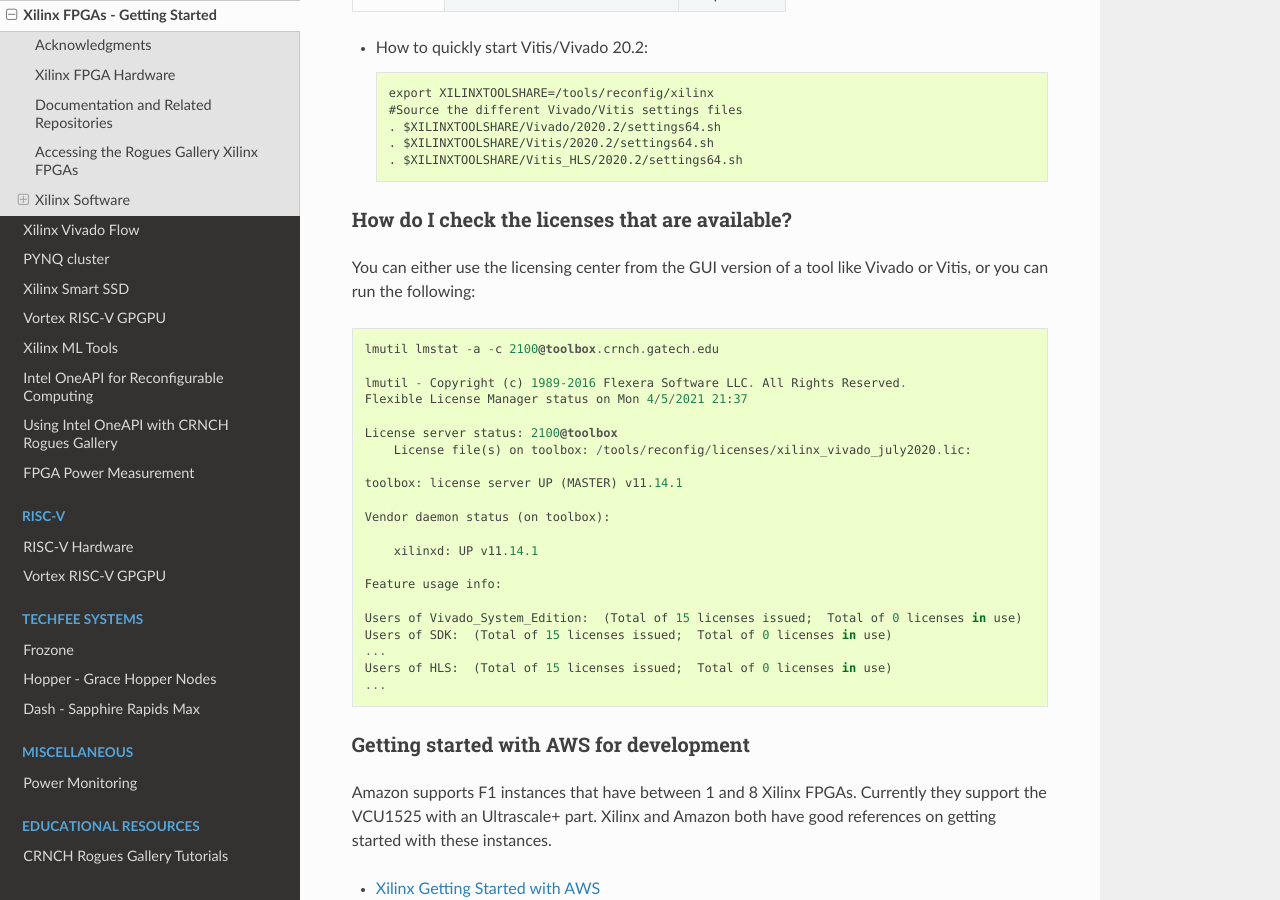
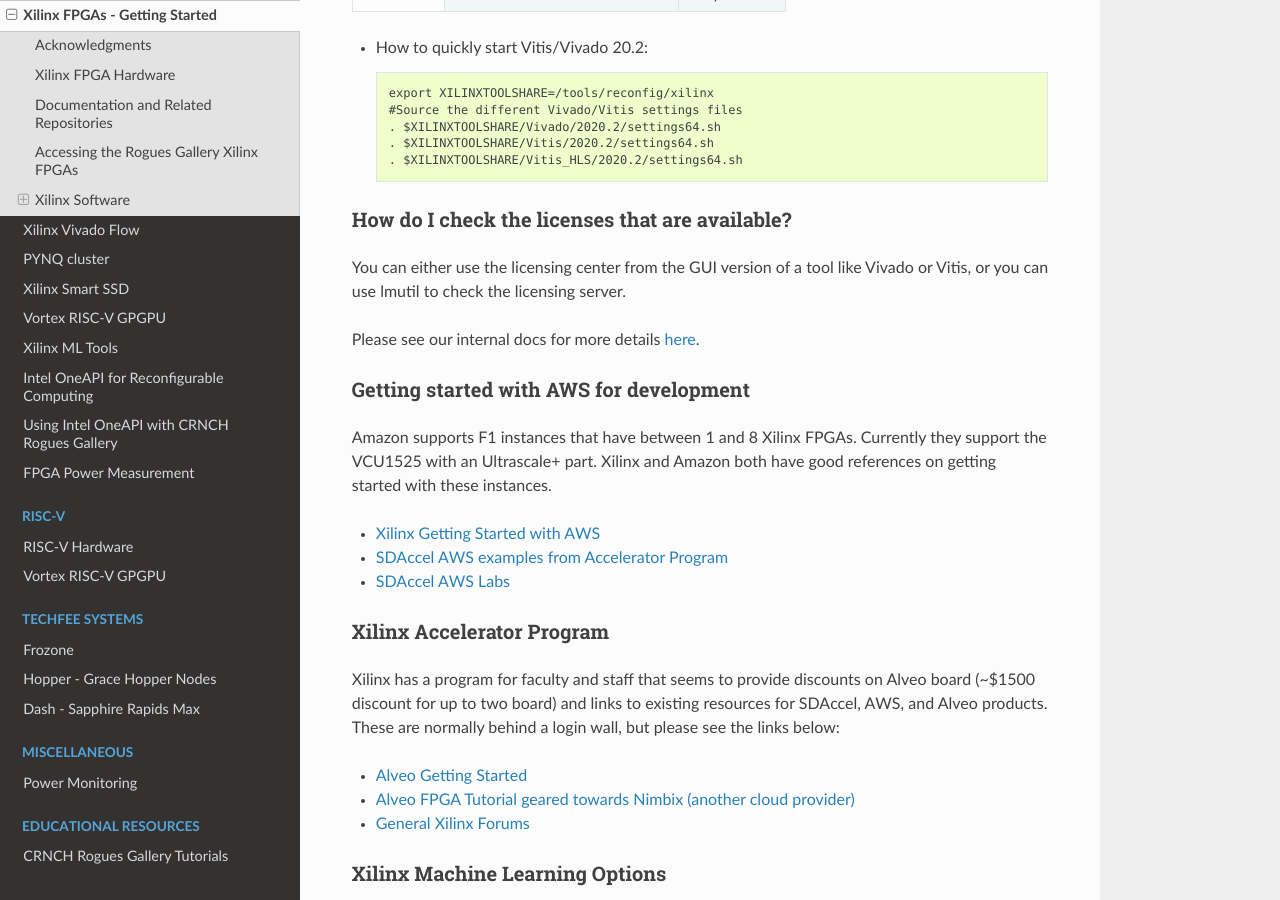
Before and after one commit to gt-crnch-rg/read-the-docs, a Sphinx documentation site: the page built from docs/reconfig/xilinx/xilinx-getting-started.rst, in a window 1280 px wide and 900 px high, scrolled down 2112 px. Built offline with Sphinx 7.4.7 and the Read the Docs theme 3.1.0, drawn with Linux system fonts in a browser that asks for light colours; pages that are not in the unit, such as notebooks, are missing from menus.

Commit message:
Update xilinx-getting-started.rst
Updated Xilinx page to point to updated licensing info.

```diff
--- a/docs/reconfig/xilinx/xilinx-getting-started.rst
+++ b/docs/reconfig/xilinx/xilinx-getting-started.rst
@@ -164,31 +164,10 @@
 
 How do I check the licenses that are available?
 ~~~~~~~~~~~~~~~~~~~~~~~~~~~~~~~~~~~~~~~~~~~~~~~~
-You can either use the licensing center from the GUI version of a tool like Vivado or Vitis, or you can run the following:
 
-.. code-block::
+You can either use the licensing center from the GUI version of a tool like Vivado or Vitis, or you can use lmutil to check the licensing server.
 
-    lmutil lmstat -a -c 2100@toolbox.crnch.gatech.edu
-
-    lmutil - Copyright (c) 1989-2016 Flexera Software LLC. All Rights Reserved.
-    Flexible License Manager status on Mon 4/5/2021 21:37
-
-    License server status: 2100@toolbox
-        License file(s) on toolbox: /tools/reconfig/licenses/xilinx_vivado_july2020.lic:
-
-    toolbox: license server UP (MASTER) v11.14.1
-
-    Vendor daemon status (on toolbox):
-
-        xilinxd: UP v11.14.1
-
-    Feature usage info:
-
-    Users of Vivado_System_Edition:  (Total of 15 licenses issued;  Total of 0 licenses in use)
-    Users of SDK:  (Total of 15 licenses issued;  Total of 0 licenses in use)
-    ...
-    Users of HLS:  (Total of 15 licenses issued;  Total of 0 licenses in use)
-    ...
+Please see our internal docs for more details `here <https://github.gatech.edu/crnch-rg/reconfig-docs/blob/main/licensing-servers.md>`__.
 
 Getting started with AWS for development
 ~~~~~~~~~~~~~~~~~~~~~~~~~~~~~~~~~~~~~~~~~
```
